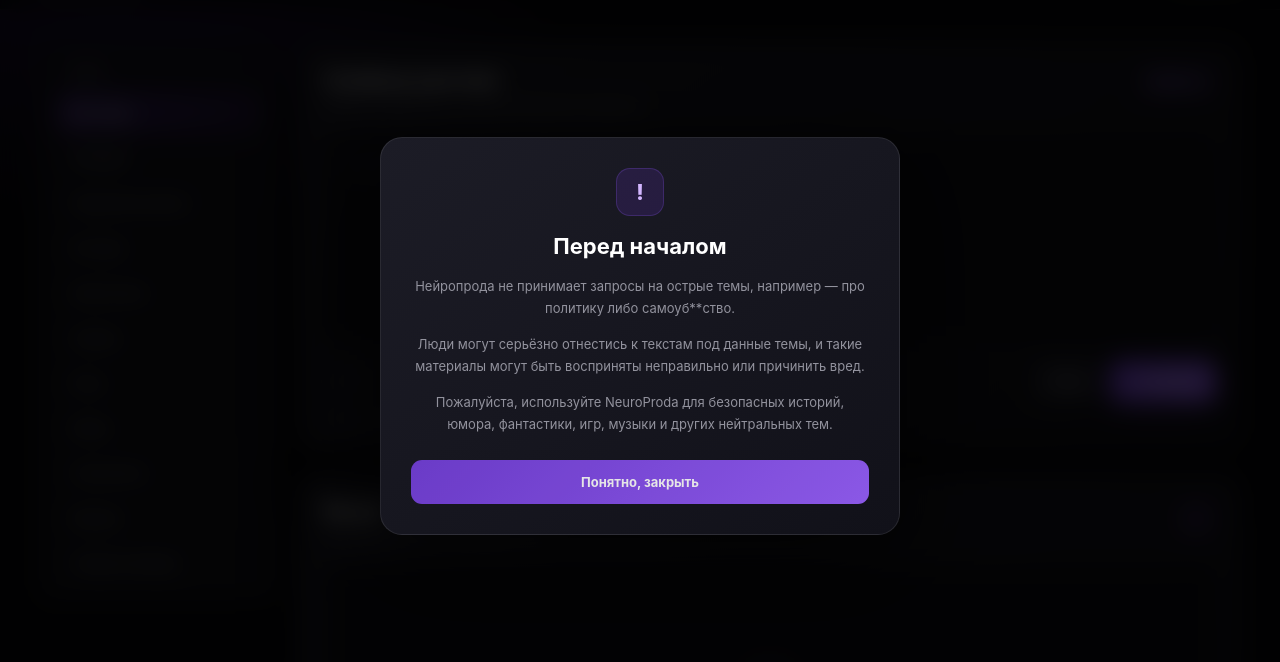
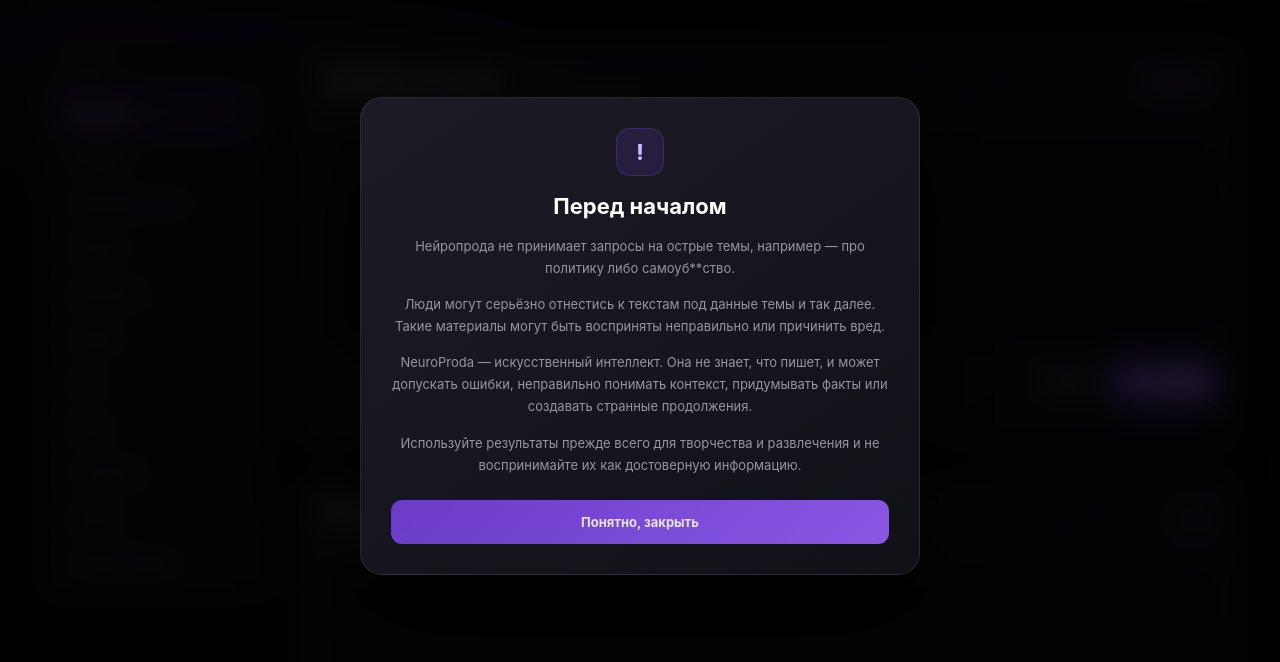
Before and after one commit to dima5421/NeuroProda, a website: page index.html in a window 1280 px wide. Shown: the part 64-726 px from the top of the page. Drawn offline with Linux system fonts and the light colour scheme.

Commit message:
Update index.html

```diff
--- a/index.html
+++ b/index.html
@@ -12,7 +12,7 @@
 
     <meta
         name="description"
-        content="NeuroProda — многоязычное AI-продолжение текста."
+        content="NeuroProda — AI-сервис для продолжения текста."
     >
 
     <title>NeuroProda — AI text continuation</title>
@@ -22,6 +22,201 @@
         href="style.css"
     >
 
+    <style>
+
+        /* ==================================================
+           SAFETY / DISCLAIMER
+        ================================================== */
+
+        .safety-modal {
+            position: fixed;
+            inset: 0;
+            z-index: 99999;
+
+            display: flex;
+            align-items: center;
+            justify-content: center;
+
+            padding: 20px;
+
+            background: rgba(0, 0, 0, 0.82);
+
+            backdrop-filter: blur(14px);
+            -webkit-backdrop-filter: blur(14px);
+
+            transition:
+                opacity 0.25s ease,
+                visibility 0.25s ease;
+        }
+
+        .safety-modal.hidden {
+            opacity: 0;
+            visibility: hidden;
+            pointer-events: none;
+        }
+
+        .safety-box {
+            width: min(560px, 100%);
+
+            padding: 30px;
+
+            border-radius: 22px;
+
+            background:
+                linear-gradient(
+                    145deg,
+                    #1c1c26,
+                    #101017
+                );
+
+            border:
+                1px solid
+                rgba(255, 255, 255, 0.09);
+
+            box-shadow:
+                0 30px 100px
+                rgba(0, 0, 0, 0.65);
+
+            text-align: center;
+        }
+
+        .safety-icon {
+            width: 48px;
+            height: 48px;
+
+            margin: 0 auto 16px;
+
+            display: flex;
+            align-items: center;
+            justify-content: center;
+
+            border-radius: 14px;
+
+            color: #d3b6ff;
+
+            background:
+                rgba(124, 58, 237, 0.14);
+
+            border:
+                1px solid
+                rgba(145, 92, 255, 0.22);
+
+            font-size: 21px;
+            font-weight: 800;
+        }
+
+        .safety-box h2 {
+            margin: 0;
+
+            color: #ffffff;
+
+            font-size: 22px;
+            line-height: 1.3;
+        }
+
+        .safety-box p {
+            margin: 14px 0 0;
+
+            color: #9696a3;
+
+            font-size: 13px;
+            line-height: 1.7;
+        }
+
+        #closeSafetyBtn {
+            width: 100%;
+
+            margin-top: 24px;
+
+            height: 44px;
+
+            border: 0;
+            border-radius: 11px;
+
+            font-family: inherit;
+            font-size: 13px;
+            font-weight: 700;
+
+            color: white;
+
+            background:
+                linear-gradient(
+                    135deg,
+                    #7540dc,
+                    #9a61ff
+                );
+
+            cursor: pointer;
+
+            transition:
+                opacity 0.2s ease,
+                transform 0.2s ease;
+        }
+
+        #closeSafetyBtn:disabled {
+            opacity: 0.45;
+            cursor: not-allowed;
+        }
+
+        #closeSafetyBtn:not(:disabled):hover {
+            transform: translateY(-1px);
+        }
+
+
+        /* ==================================================
+           REPORT BUTTON
+        ================================================== */
+
+        .report-area {
+            margin-top: 12px;
+
+            display: flex;
+            justify-content: flex-end;
+        }
+
+        .report-button {
+            display: none;
+
+            padding: 8px 12px;
+
+            border-radius: 9px;
+
+            border:
+                1px solid
+                rgba(255, 255, 255, 0.08);
+
+            background:
+                rgba(255, 255, 255, 0.035);
+
+            color: #777783;
+
+            font-family: inherit;
+            font-size: 11px;
+
+            cursor: pointer;
+
+            transition:
+                color 0.2s ease,
+                background 0.2s ease,
+                border 0.2s ease;
+        }
+
+        .report-button:hover {
+            color: #ff8a8a;
+
+            background:
+                rgba(255, 80, 80, 0.07);
+
+            border-color:
+                rgba(255, 80, 80, 0.18);
+        }
+
+        .report-button.visible {
+            display: inline-block;
+        }
+
+    </style>
+
 </head>
 
 
@@ -30,7 +225,7 @@
 
     <!-- ==================================================
          SAFETY WARNING
-    =================================================== -->
+    ================================================== -->
 
     <div
         id="safetyModal"
@@ -49,33 +244,33 @@
                 !
             </div>
 
-
             <h2 id="safetyTitle">
                 Перед началом
             </h2>
 
+            <p>
+                Нейропрода не принимает запросы на острые темы,
+                например — про политику либо самоуб**ство.
+            </p>
 
             <p>
-                Нейропрода не принимает запросы на острые
-                темы, например — про политику либо
-                самоуб**ство.
+                Люди могут серьёзно отнестись к текстам под
+                данные темы и так далее. Такие материалы могут
+                быть восприняты неправильно или причинить вред.
             </p>
 
+            <p>
+                NeuroProda — искусственный интеллект.
+                Она не знает, что пишет, и может допускать ошибки,
+                неправильно понимать контекст, придумывать факты
+                или создавать странные продолжения.
+            </p>
 
             <p>
-                Люди могут серьёзно отнестись к текстам
-                под данные темы, и такие материалы могут
-                быть восприняты неправильно или причинить
-                вред.
+                Используйте результаты прежде всего для творчества
+                и развлечения и не воспринимайте их как
+                достоверную информацию.
             </p>
-
-
-            <p>
-                Пожалуйста, используйте NeuroProda для
-                безопасных историй, юмора, фантастики,
-                игр, музыки и других нейтральных тем.
-            </p>
-
 
             <button
                 id="closeSafetyBtn"
@@ -92,8 +287,8 @@
 
 
     <!-- ==================================================
-         TOP BAR
-    =================================================== -->
+         HEADER
+    ================================================== -->
 
     <header class="topbar">
 
@@ -129,14 +324,14 @@
 
     <!-- ==================================================
          MAIN
-    =================================================== -->
+    ================================================== -->
 
     <main class="layout">
 
 
         <!-- ==================================================
              SIDEBAR
-        =================================================== -->
+        ================================================== -->
 
         <aside class="sidebar">
 
@@ -147,14 +342,12 @@
 
             <div class="topics">
 
-
                 <button
                     class="topic active"
                     type="button"
                 >
                     Без темы
                 </button>
-
 
                 <button
                     class="topic"
@@ -163,14 +356,12 @@
                     Комедия
                 </button>
 
-
                 <button
                     class="topic"
                     type="button"
                 >
                     Пацанские цитаты
                 </button>
-
 
                 <button
                     class="topic"
@@ -179,14 +370,12 @@
                     История
                 </button>
 
-
                 <button
                     class="topic"
                     type="button"
                 >
                     Фантастика
                 </button>
-
 
                 <button
                     class="topic"
@@ -195,14 +384,12 @@
                     Хоррор
                 </button>
 
-
                 <button
                     class="topic"
                     type="button"
                 >
                     Игры
                 </button>
-
 
                 <button
                     class="topic"
@@ -211,14 +398,12 @@
                     Мемы
                 </button>
 
-
                 <button
                     class="topic"
                     type="button"
                 >
                     Технологии
                 </button>
-
 
                 <button
                     class="topic"
@@ -227,14 +412,12 @@
                     Музыка
                 </button>
 
-
                 <button
                     class="topic"
                     type="button"
                 >
                     Теории заговора
                 </button>
-
 
             </div>
 
@@ -244,19 +427,18 @@
 
         <!-- ==================================================
              WORKSPACE
-        =================================================== -->
+        ================================================== -->
 
         <section class="workspace">
 
 
             <!-- ==================================================
-                 INPUT PANEL
-            =================================================== -->
+                 INPUT
+            ================================================== -->
 
             <section class="panel">
 
                 <div class="panel-header">
-
 
                     <div>
 
@@ -271,11 +453,9 @@
 
                     </div>
 
-
                     <div class="model-badge">
                         NEURO AI
                     </div>
-
 
                 </div>
 
@@ -290,7 +470,6 @@
 
                 <div class="input-bottom">
 
-
                     <div class="counter">
 
                         <span id="counter">
@@ -304,7 +483,6 @@
 
                     <div class="actions">
 
-
                         <button
                             id="clearBtn"
                             class="secondary"
@@ -312,7 +490,6 @@
                         >
                             Clear
                         </button>
-
 
                         <button
                             id="generateBtn"
@@ -322,17 +499,14 @@
                             ✦ Continue
                         </button>
 
-
                     </div>
 
                 </div>
 
 
                 <div class="note">
-
                     The more interesting the beginning,
                     the more interesting the continuation.
-
                 </div>
 
             </section>
@@ -340,14 +514,12 @@
 
 
             <!-- ==================================================
-                 RESULT PANEL
-            =================================================== -->
+                 RESULT
+            ================================================== -->
 
             <section class="panel result-panel">
 
-
                 <div class="panel-header">
-
 
                     <div>
 
@@ -360,7 +532,6 @@
                         </p>
 
                     </div>
-
 
                     <div class="result-icon">
                         ✦
@@ -376,24 +547,33 @@
 
                     <div class="empty-result">
 
-
                         <div class="empty-icon">
                             ✦
                         </div>
 
-
                         <div class="empty-title">
                             Nothing here yet
                         </div>
-
 
                         <div class="empty-text">
                             Write the beginning of a text
                             and press “Continue”.
                         </div>
 
+                    </div>
 
-                    </div>
+                </div>
+
+
+                <div class="report-area">
+
+                    <button
+                        id="reportBtn"
+                        class="report-button"
+                        type="button"
+                    >
+                        Это оскорбительно
+                    </button>
 
                 </div>
 
@@ -402,18 +582,18 @@
 
         </section>
 
-
     </main>
 
 
 
     <!-- ==================================================
          FOOTER
-    =================================================== -->
+    ================================================== -->
 
     <footer>
 
         NeuroProda © 2026
+
         <br>
 
         NeuroProda by CatfanapAlfik
@@ -423,17 +603,20 @@
 
 
     <!-- ==================================================
-         SAFETY MODAL SCRIPT
-         Эти 5 секунд работают сразу при загрузке.
-    =================================================== -->
+         SAFETY MODAL TIMER
+    ================================================== -->
 
     <script>
 
         const safetyModal =
-            document.getElementById("safetyModal");
+            document.getElementById(
+                "safetyModal"
+            );
 
         const closeSafetyBtn =
-            document.getElementById("closeSafetyBtn");
+            document.getElementById(
+                "closeSafetyBtn"
+            );
 
 
         let safetySeconds = 5;
@@ -452,7 +635,9 @@
 
                 } else {
 
-                    clearInterval(safetyTimer);
+                    clearInterval(
+                        safetyTimer
+                    );
 
                     closeSafetyBtn.disabled =
                         false;
@@ -485,10 +670,6 @@
 
 
 
-    <!-- ==================================================
-         MAIN JAVASCRIPT
-    =================================================== -->
-
     <script src="script.js"></script>
 
 
```
